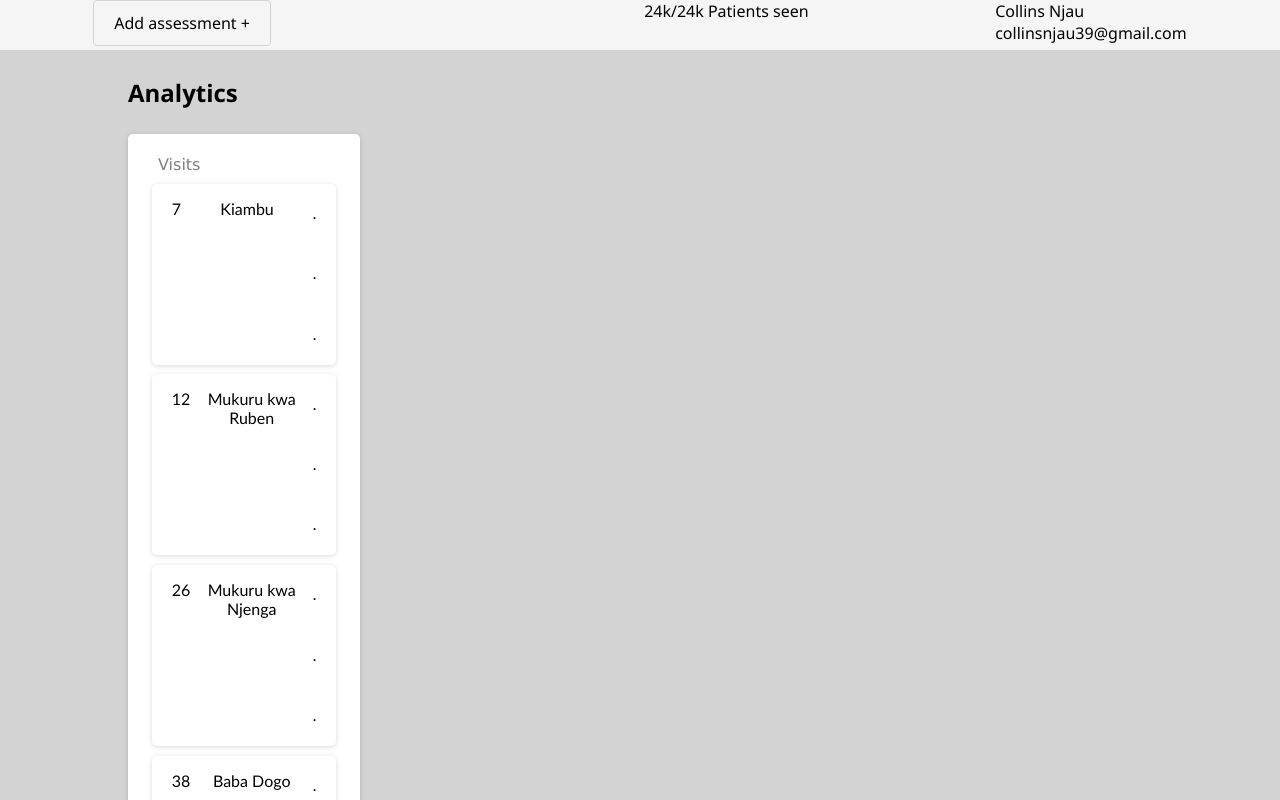
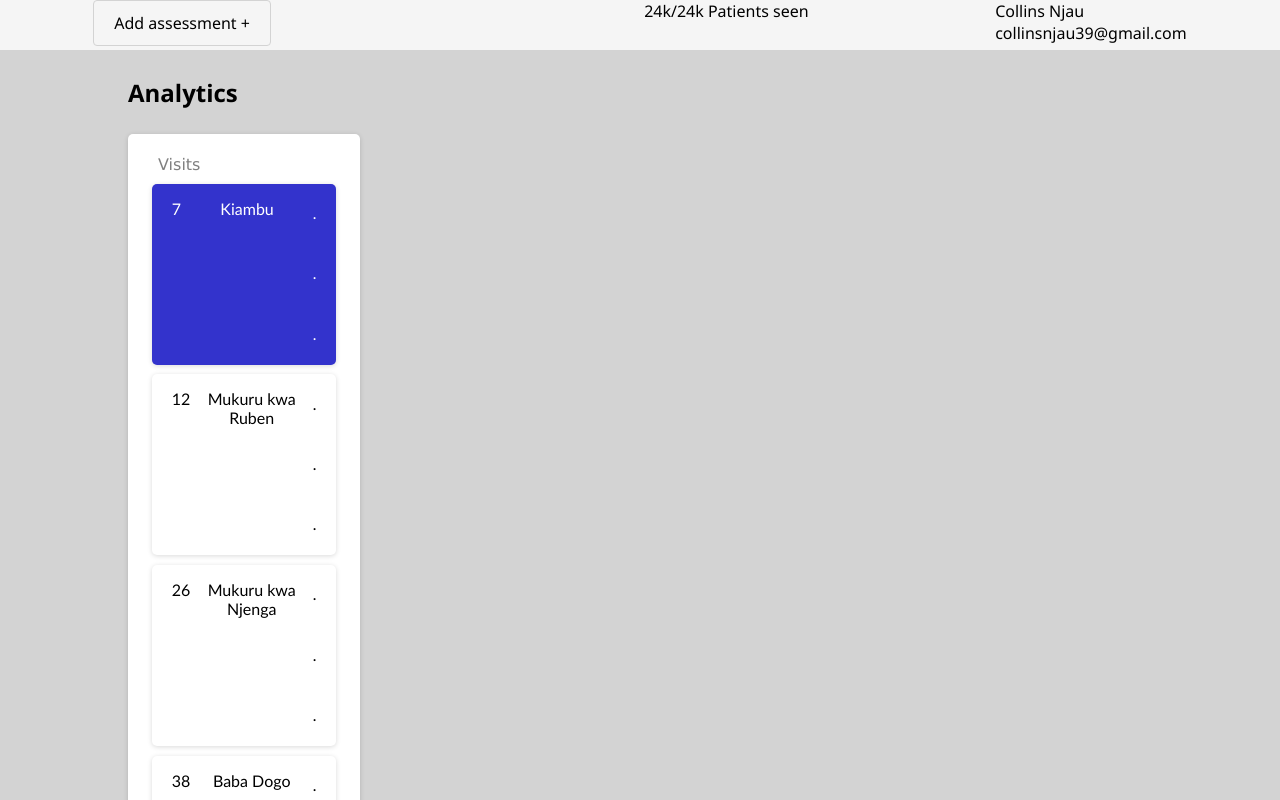
Before and after one commit to Collins33/Todoist-clone, a React (Create React App) app: page / in a window 1280 px wide. In both pictures the pointer is over the element 244 px from the left and 274 px from the top of the page. Shown: the top 800 px of the page. Built offline with nearby package versions, Linux system fonts and the light colour scheme.

Commit message:
Add purple color onhover and onclick

```diff
--- a/src/components/sideSelect/index.css
+++ b/src/components/sideSelect/index.css
@@ -36,6 +36,16 @@
   background-color: white;
 }
 
+.side_bar_card:active {
+  color: white;
+  background-color: #3333cc;
+}
+
+.side_bar_card:hover {
+  color: white;
+  background-color: #3333cc;
+}
+
 .elipsis_container {
   display: flex;
   flex-direction: column;
```
